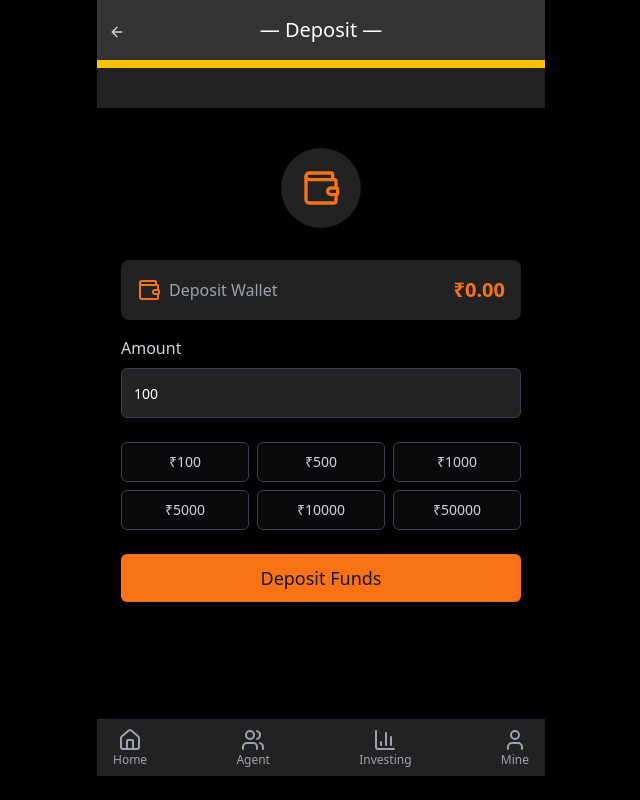
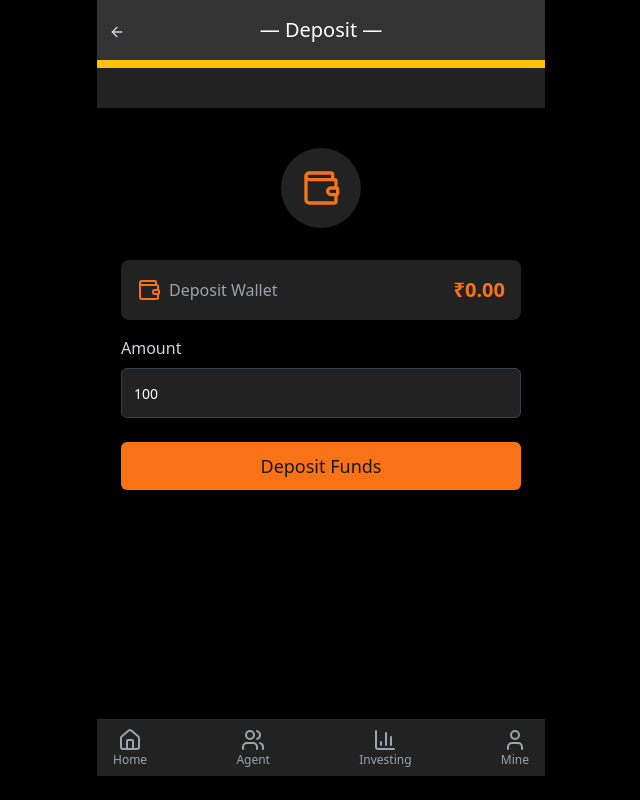
Before and after one commit to Dumoney00/dumoney-invesment, a React (Vite) app: page /deposit in a window 1280 px wide. Shown: the whole page, without its empty margins (319-959 px from the left). Built offline with nearby package versions, Linux system fonts and the light colour scheme.

Commit message:
feat: Allow manual withdrawal amount input
Allow users to manually enter the withdrawal amount in the withdrawal form.

```diff
--- a/src/components/transaction/AmountSelector.tsx
+++ b/src/components/transaction/AmountSelector.tsx
@@ -1,16 +1,14 @@
 
 import React from 'react';
 import { Input } from "@/components/ui/input";
-import { Button } from "@/components/ui/button";
 import { UseFormReturn } from 'react-hook-form';
 import { TransactionFormValues } from './types';
 
 interface AmountSelectorProps {
   form: UseFormReturn<TransactionFormValues>;
-  presetAmounts: number[];
 }
 
-const AmountSelector: React.FC<AmountSelectorProps> = ({ form, presetAmounts }) => {
+const AmountSelector: React.FC<AmountSelectorProps> = ({ form }) => {
   const handleAmountChange = (e: React.ChangeEvent<HTMLInputElement>) => {
     // Ensure we have a valid number
     const value = parseFloat(e.target.value);
@@ -18,7 +16,6 @@ const AmountSelector: React.FC<AmountSelectorProps> = ({ form, presetAmounts })
   };
 
   return (
-    <>
     <div className="space-y-2">
       <label htmlFor="amount" className="text-gray-300 block">Amount</label>
       <Input
@@ -27,25 +24,10 @@ const AmountSelector: React.FC<AmountSelectorProps> = ({ form, presetAmounts })
         value={form.watch("amount")}
         onChange={handleAmountChange}
         className="bg-[#222222] border-gray-700 text-white text-xl py-6"
-          placeholder="Enter amount"
+        placeholder="Enter withdrawal amount"
         min="1"
       />
     </div>
-
-      <div className="grid grid-cols-3 gap-2">
-        {presetAmounts.map((preset) => (
-          <Button
-            key={preset}
-            type="button"
-            variant="outline"
-            className="border-gray-700 text-gray-300 hover:bg-[#333333]"
-            onClick={() => form.setValue("amount", preset)}
-          >
-            ₹{preset}
-          </Button>
-        ))}
-      </div>
-    </>
   );
 };
 
--- a/src/pages/Transaction.tsx
+++ b/src/pages/Transaction.tsx
@@ -144,7 +144,7 @@ const Transaction: React.FC = () => {
 
           <Form {...form}>
             <form onSubmit={form.handleSubmit(handleTransaction)} className="space-y-6">
-              <AmountSelector form={form} presetAmounts={presetAmounts} />
+              <AmountSelector form={form} />
 
               <TransactionButton
                 isProcessing={isProcessing}
```
Lines whose indentation alone changed are shown as unchanged.
